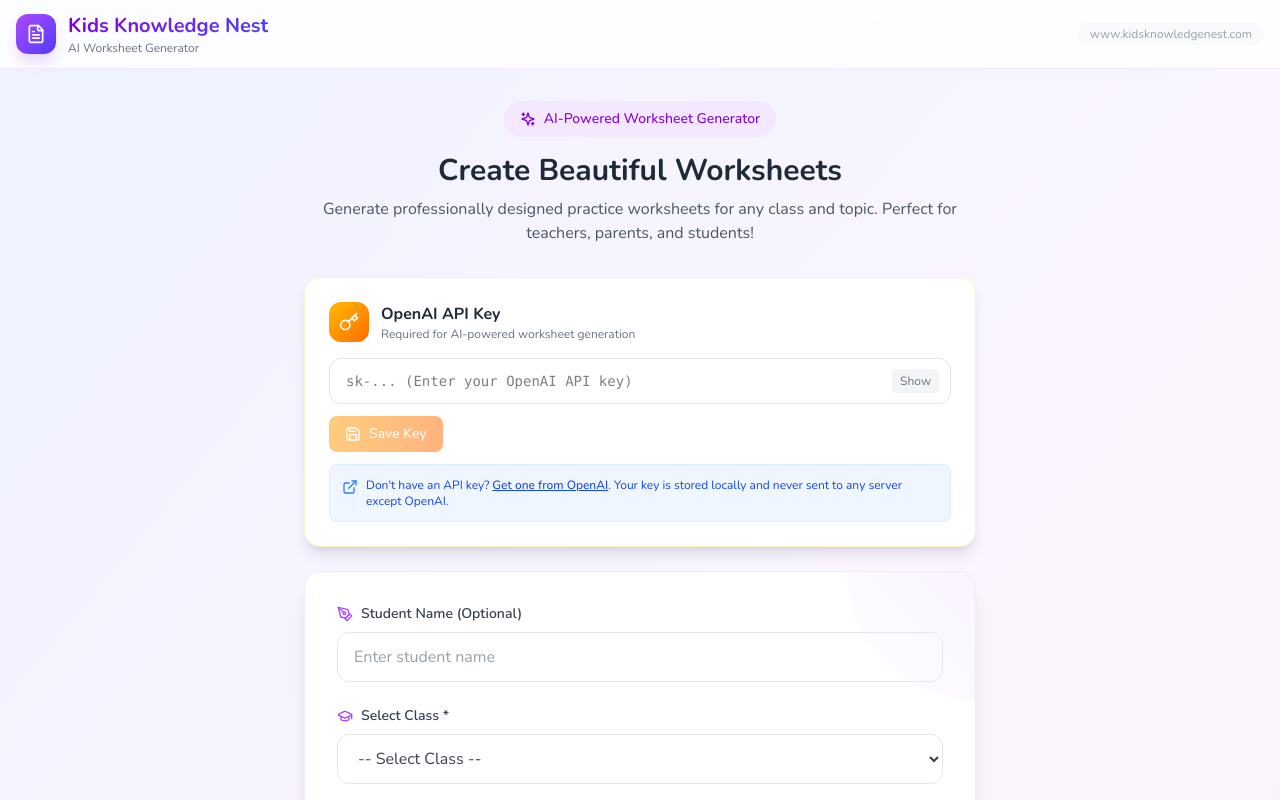
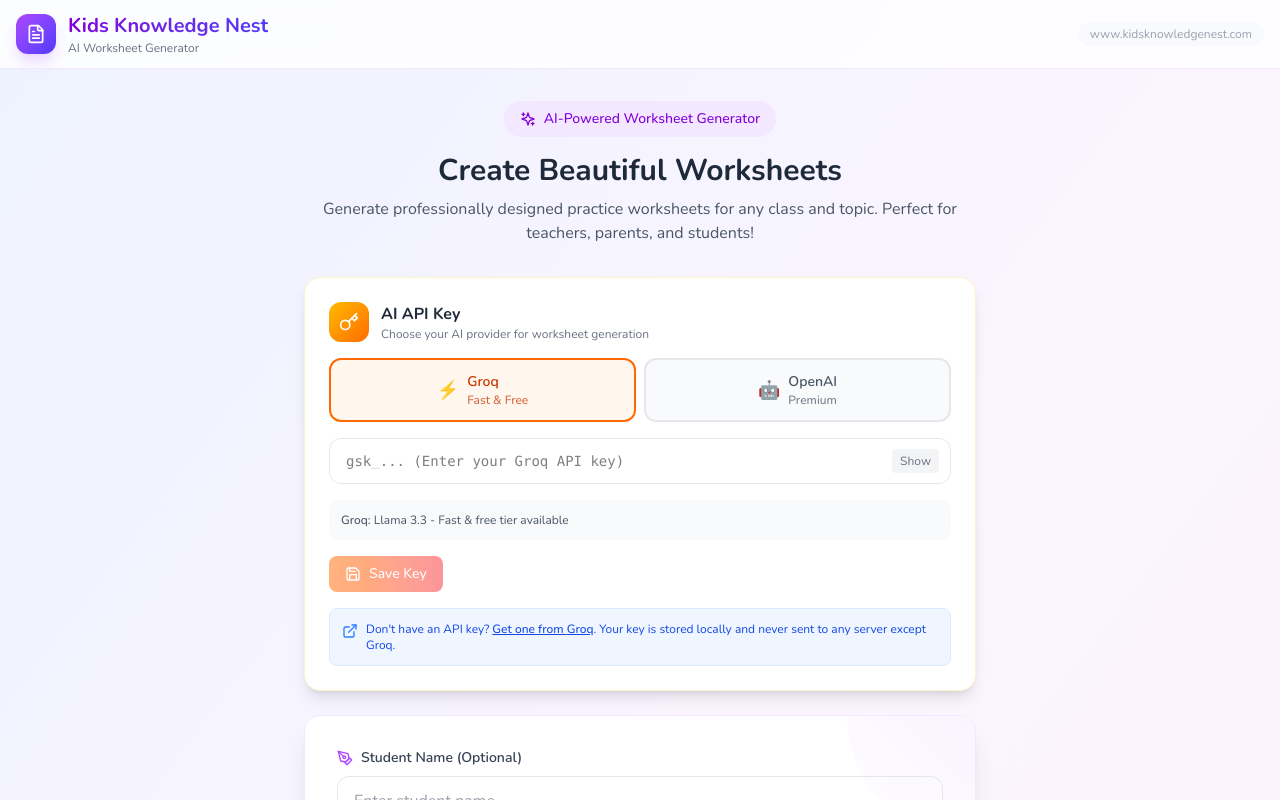
Before and after one commit to pvk2006k/WORKSHEET-GENERATOR, a React (Vite) app: page / in a window 1280 px wide. Shown: the top 800 px of the page. Built offline with nearby package versions, Linux system fonts and the light colour scheme.

Commit message:
task snapshot 94efeae5-b5df-4f54-810d-b685132d3b47

```diff
--- a/package.json
+++ b/package.json
@@ -15,6 +15,7 @@
     "canvas-confetti": "^1.9.3",
     "date-fns": "^2.30.0",
     "framer-motion": "^11.16.1",
+    "groq-sdk": "^1.6.0",
     "html2canvas": "^1.4.1",
     "jspdf": "^4.2.1",
     "lucide-react": "^0.294.0",
--- a/src/App.tsx
+++ b/src/App.tsx
@@ -1,7 +1,8 @@
 import { useState, useRef } from 'react';
 import { WorksheetData } from './types';
 import { generateWorksheet } from './utils/aiGenerator';
-import { generateWorksheetWithAI, isAPIConfigured } from './utils/openAIService';
+import { generateWorksheetWithAI, isAPIConfigured as isOpenAIConfigured } from './utils/openAIService';
+import { generateWorksheetWithGroq, isGroqConfigured } from './utils/groqService';
 import WorksheetForm from './components/WorksheetForm';
 import WorksheetPreview from './components/WorksheetPreview';
 import APIKeySettings from './components/APIKeySettings';
@@ -23,7 +24,10 @@ function App() {
     try {
       let data: WorksheetData;
 
-      if (isAPIConfigured()) {
+      if (isGroqConfigured()) {
+        // Use Groq API
+        data = await generateWorksheetWithGroq(className, topic, numQuestions);
+      } else if (isOpenAIConfigured()) {
         // Use OpenAI API
         data = await generateWorksheetWithAI(className, topic, numQuestions);
       } else {
@@ -42,7 +46,7 @@ function App() {
   };
 
   const handleAPIKeySaved = () => {
-    setIsAPIReady(isAPIConfigured());
+    setIsAPIReady(isGroqConfigured() || isOpenAIConfigured());
   };
 
   const handleReset = () => {
@@ -143,11 +147,13 @@ function App() {
               <Loader2 className="w-8 h-8 text-purple-600 absolute top-1/2 left-1/2 -translate-x-1/2 -translate-y-1/2 animate-pulse" />
             </div>
             <h3 className="text-xl font-semibold text-gray-700 mt-6">
-              {isAPIConfigured() ? 'AI is Generating Your Worksheet...' : 'Generating Your Worksheet...'}
+              {(isGroqConfigured() || isOpenAIConfigured()) ? 'AI is Generating Your Worksheet...' : 'Generating Your Worksheet...'}
             </h3>
             <p className="text-gray-500 mt-2">
-              {isAPIConfigured()
-                ? 'OpenAI is crafting personalized questions for you'
+              {isGroqConfigured()
+                ? 'Groq (Llama) is crafting personalized questions for you'
+                : isOpenAIConfigured()
+                ? 'OpenAI (GPT) is crafting personalized questions for you'
                 : 'Creating questions from our question bank'}
             </p>
             <div className="flex gap-1 mt-4">
@@ -155,7 +161,7 @@ function App() {
               <div className="w-2 h-2 bg-purple-400 rounded-full animate-bounce" style={{ animationDelay: '150ms' }}></div>
               <div className="w-2 h-2 bg-purple-400 rounded-full animate-bounce" style={{ animationDelay: '300ms' }}></div>
             </div>
-            {isAPIConfigured() && (
+            {(isGroqConfigured() || isOpenAIConfigured()) && (
               <p className="text-xs text-gray-400 mt-4">This may take 10-20 seconds...</p>
             )}
           </div>
--- a/src/components/APIKeySettings.tsx
+++ b/src/components/APIKeySettings.tsx
@@ -1,12 +1,14 @@
 import { useState, useEffect } from 'react';
 import { Key, Save, Trash2, ExternalLink, CheckCircle } from 'lucide-react';
-import { initializeOpenAI, isAPIConfigured } from '../utils/openAIService';
+import { initializeOpenAI, isAPIConfigured as isOpenAIConfigured } from '../utils/openAIService';
+import { initializeGroq, isGroqConfigured } from '../utils/groqService';
 
 interface APIKeySettingsProps {
   onKeySaved: () => void;
 }
 
 export default function APIKeySettings({ onKeySaved }: APIKeySettingsProps) {
+  const [selectedProvider, setSelectedProvider] = useState<'openai' | 'groq'>('groq');
   const [apiKey, setApiKey] = useState('');
   const [savedKey, setSavedKey] = useState('');
   const [showKey, setShowKey] = useState(false);
@@ -14,21 +16,51 @@ export default function APIKeySettings({ onKeySaved }: APIKeySettingsProps) {
   const [isConfigured, setIsConfigured] = useState(false);
 
   useEffect(() => {
-    // Load saved API key from localStorage
-    const saved = localStorage.getItem('openai_api_key');
-    if (saved) {
-      setSavedKey(saved);
-      setApiKey(saved);
-      initializeOpenAI(saved);
+    // Load saved API keys from localStorage
+    const savedOpenAI = localStorage.getItem('openai_api_key');
+    const savedGroq = localStorage.getItem('groq_api_key');
+
+    if (savedGroq) {
+      setSelectedProvider('groq');
+      setApiKey(savedGroq);
+      setSavedKey(savedGroq);
+      initializeGroq(savedGroq);
+      setIsConfigured(true);
+    } else if (savedOpenAI) {
+      setSelectedProvider('openai');
+      setApiKey(savedOpenAI);
+      setSavedKey(savedOpenAI);
+      initializeOpenAI(savedOpenAI);
       setIsConfigured(true);
     }
   }, []);
 
+  const handleProviderChange = (provider: 'openai' | 'groq') => {
+    setSelectedProvider(provider);
+    const saved = localStorage.getItem(`${provider}_api_key`);
+    if (saved) {
+      setApiKey(saved);
+      setSavedKey(saved);
+      setIsConfigured(true);
+    } else {
+      setApiKey('');
+      setSavedKey('');
+      setIsConfigured(false);
+    }
+  };
+
   const handleSave = () => {
     if (!apiKey.trim()) return;
 
-    localStorage.setItem('openai_api_key', apiKey.trim());
-    initializeOpenAI(apiKey.trim());
+    const storageKey = `${selectedProvider}_api_key`;
+    localStorage.setItem(storageKey, apiKey.trim());
+
+    if (selectedProvider === 'openai') {
+      initializeOpenAI(apiKey.trim());
+    } else {
+      initializeGroq(apiKey.trim());
+    }
+
     setSavedKey(apiKey.trim());
     setIsConfigured(true);
     setIsSaved(true);
@@ -38,12 +70,32 @@ export default function APIKeySettings({ onKeySaved }: APIKeySettingsProps) {
   };
 
   const handleDelete = () => {
-    localStorage.removeItem('openai_api_key');
+    const storageKey = `${selectedProvider}_api_key`;
+    localStorage.removeItem(storageKey);
     setApiKey('');
     setSavedKey('');
     setIsConfigured(false);
     onKeySaved();
   };
+
+  const providerInfo = {
+    openai: {
+      name: 'OpenAI',
+      placeholder: 'sk-... (Enter your OpenAI API key)',
+      color: 'from-green-500 to-emerald-600',
+      link: 'https://platform.openai.com/api-keys',
+      description: 'GPT-4o-mini - High quality, paid API'
+    },
+    groq: {
+      name: 'Groq',
+      placeholder: 'gsk_... (Enter your Groq API key)',
+      color: 'from-orange-500 to-red-500',
+      link: 'https://console.groq.com/keys',
+      description: 'Llama 3.3 - Fast & free tier available'
+    }
+  };
+
+  const currentProvider = providerInfo[selectedProvider];
 
   return (
     <div className="bg-white rounded-2xl shadow-lg border border-amber-100 p-6 mb-6">
@@ -52,8 +104,8 @@ export default function APIKeySettings({ onKeySaved }: APIKeySettingsProps) {
           <Key className="w-5 h-5 text-white" />
         </div>
         <div>
-          <h3 className="font-bold text-gray-800">OpenAI API Key</h3>
-          <p className="text-xs text-gray-500">Required for AI-powered worksheet generation</p>
+          <h3 className="font-bold text-gray-800">AI API Key</h3>
+          <p className="text-xs text-gray-500">Choose your AI provider for worksheet generation</p>
         </div>
         {isConfigured && (
           <div className="ml-auto flex items-center gap-1 text-green-600 text-xs font-medium">
@@ -63,13 +115,52 @@ export default function APIKeySettings({ onKeySaved }: APIKeySettingsProps) {
         )}
       </div>
 
-      <div className="space-y-3">
+      <div className="space-y-4">
+        {/* Provider Selection */}
+        <div className="flex gap-2">
+          <button
+            type="button"
+            onClick={() => handleProviderChange('groq')}
+            className={`flex-1 px-4 py-3 rounded-xl border-2 transition-all text-sm font-medium ${
+              selectedProvider === 'groq'
+                ? 'border-orange-500 bg-orange-50 text-orange-700'
+                : 'border-gray-200 bg-gray-50 text-gray-600 hover:border-gray-300'
+            }`}
+          >
+            <div className="flex items-center justify-center gap-2">
+              <span className="text-lg">⚡</span>
+              <div className="text-left">
+                <div className="font-semibold">Groq</div>
+                <div className="text-xs opacity-75">Fast & Free</div>
+              </div>
+            </div>
+          </button>
+          <button
+            type="button"
+            onClick={() => handleProviderChange('openai')}
+            className={`flex-1 px-4 py-3 rounded-xl border-2 transition-all text-sm font-medium ${
+              selectedProvider === 'openai'
+                ? 'border-green-500 bg-green-50 text-green-700'
+                : 'border-gray-200 bg-gray-50 text-gray-600 hover:border-gray-300'
+            }`}
+          >
+            <div className="flex items-center justify-center gap-2">
+              <span className="text-lg">🤖</span>
+              <div className="text-left">
+                <div className="font-semibold">OpenAI</div>
+                <div className="text-xs opacity-75">Premium</div>
+              </div>
+            </div>
+          </button>
+        </div>
+
+        {/* API Key Input */}
         <div className="relative">
           <input
             type={showKey ? 'text' : 'password'}
             value={apiKey}
             onChange={(e) => setApiKey(e.target.value)}
-            placeholder="sk-... (Enter your OpenAI API key)"
+            placeholder={currentProvider.placeholder}
             className="w-full px-4 py-3 pr-20 rounded-xl border border-gray-200 focus:border-amber-400 focus:ring-2 focus:ring-amber-100 outline-none transition-all text-sm font-mono"
           />
           <button
@@ -81,12 +172,18 @@ export default function APIKeySettings({ onKeySaved }: APIKeySettingsProps) {
           </button>
         </div>
 
+        {/* Provider Description */}
+        <div className="text-xs text-gray-600 bg-gray-50 p-3 rounded-lg">
+          <span className="font-medium">{currentProvider.name}:</span> {currentProvider.description}
+        </div>
+
+        {/* Action Buttons */}
         <div className="flex items-center gap-2">
           <button
             type="button"
             onClick={handleSave}
             disabled={!apiKey.trim()}
-            className="flex items-center gap-2 px-4 py-2 bg-gradient-to-r from-amber-500 to-orange-500 text-white rounded-lg hover:from-amber-600 hover:to-orange-600 transition-all text-sm font-medium disabled:opacity-50 disabled:cursor-not-allowed"
+            className={`flex items-center gap-2 px-4 py-2 bg-gradient-to-r ${currentProvider.color} text-white rounded-lg hover:opacity-90 transition-all text-sm font-medium disabled:opacity-50 disabled:cursor-not-allowed`}
           >
             <Save className="w-4 h-4" />
             {isSaved ? 'Saved!' : 'Save Key'}
@@ -104,19 +201,20 @@ export default function APIKeySettings({ onKeySaved }: APIKeySettingsProps) {
           )}
         </div>
 
+        {/* Help Link */}
         <div className="flex items-start gap-2 p-3 bg-blue-50 rounded-lg border border-blue-100">
           <ExternalLink className="w-4 h-4 text-blue-500 mt-0.5 flex-shrink-0" />
           <p className="text-xs text-blue-700">
             Don't have an API key?{' '}
             <a
-              href="https://platform.openai.com/api-keys"
+              href={currentProvider.link}
               target="_blank"
               rel="noopener noreferrer"
               className="underline font-medium hover:text-blue-900"
             >
-              Get one from OpenAI
+              Get one from {currentProvider.name}
             </a>
-            . Your key is stored locally and never sent to any server except OpenAI.
+            . Your key is stored locally and never sent to any server except {currentProvider.name}.
           </p>
         </div>
       </div>
--- /dev/null
+++ b/src/utils/groqService.ts
@@ -0,0 +1,131 @@
+import Groq from 'groq-sdk';
+import { WorksheetData, Question } from '../types';
+
+let groq: Groq | null = null;
+
+export function initializeGroq(apiKey: string) {
+  groq = new Groq({
+    apiKey: apiKey,
+    dangerouslyAllowBrowser: true
+  });
+}
+
+export function isGroqConfigured(): boolean {
+  return groq !== null;
+}
+
+export async function generateWorksheetWithGroq(
+  className: string,
+  topic: string,
+  numQuestions: number
+): Promise<WorksheetData> {
+  if (!groq) {
+    throw new Error('Groq API not configured. Please enter your API key.');
+  }
+
+  const prompt = `Create a worksheet for ${className} students on the topic "${topic}".
+
+Generate exactly ${numQuestions} questions that are:
+- Age-appropriate for ${className}
+- Include a mix of question types (multiple choice, fill-in-the-blank, true/false)
+- Educational and engaging
+- Include clear explanations for each answer
+
+Format your response as a JSON object with this structure:
+{
+  "title": "Worksheet title",
+  "subject": "Subject name",
+  "instructions": ["instruction 1", "instruction 2", ...],
+  "questions": [
+    {
+      "id": 1,
+      "type": "multiple-choice" | "fill-in-blank" | "true-false",
+      "question": "Question text",
+      "options": ["option a", "option b", "option c", "option d"] (only for multiple-choice),
+      "correctAnswer": "Correct answer",
+      "explanation": "Detailed explanation of why this is correct",
+      "points": 2
+    }
+  ]
+}
+
+Make sure all questions are relevant to ${className} level and the topic "${topic}".`;
+
+  try {
+    const completion = await groq.chat.completions.create({
+      messages: [
+        {
+          role: "system",
+          content: "You are an expert educational content creator specializing in creating engaging, age-appropriate worksheets for students. Always respond with valid JSON only."
+        },
+        {
+          role: "user",
+          content: prompt
+        }
+      ],
+      model: "llama-3.3-70b-versatile",
+      temperature: 0.7,
+      max_tokens: 4000,
+    });
+
+    const responseText = completion.choices[0]?.message?.content || '';
+
+    // Parse the JSON response
+    let aiResponse;
+    try {
+      // Try to extract JSON from the response
+      const jsonMatch = responseText.match(/\{[\s\S]*\}/);
+      if (jsonMatch) {
+        aiResponse = JSON.parse(jsonMatch[0]);
+      } else {
+        throw new Error('No JSON found in response');
+      }
+    } catch (parseError) {
+      console.error('Failed to parse AI response:', responseText);
+      throw new Error('Failed to parse AI response. Please try again.');
+    }
+
+    // Generate practice set ID
+    const practiceSetId = `PSET-${className.replace(/\s/g, '').toUpperCase()}-${Date.now().toString(36).toUpperCase().slice(-4)}`;
+
+    // Calculate total marks
+    const totalMarks = aiResponse.questions.reduce((sum: number, q: Question) => sum + (q.points || 2), 0);
+
+    const worksheet: WorksheetData = {
+      title: aiResponse.title || `${topic} - Practice Worksheet`,
+      practiceSetId,
+      className,
+      subject: aiResponse.subject || topic,
+      topic,
+      totalMarks,
+      timeAllowed: `${Math.max(20, numQuestions * 3)} minutes`,
+      instructions: aiResponse.instructions || [
+        'Read each question carefully before answering.',
+        'Write your answers neatly in the space provided.',
+        'Each question carries equal marks as indicated.',
+        'Attempt all questions.',
+        'Check your answers before submitting.'
+      ],
+      questions: aiResponse.questions.map((q: any, idx: number) => ({
+        id: idx + 1,
+        type: q.type || 'fill-in-blank',
+        question: q.question,
+        options: q.options,
+        correctAnswer: q.correctAnswer,
+        explanation: q.explanation,
+        points: q.points || 2
+      }))
+    };
+
+    return worksheet;
+  } catch (error: any) {
+    console.error('Groq API error:', error);
+    if (error.message?.includes('API key')) {
+      throw new Error('Invalid API key. Please check your Groq API key.');
+    }
+    if (error.message?.includes('rate limit')) {
+      throw new Error('Rate limit exceeded. Please wait a moment and try again.');
+    }
+    throw new Error(error.message || 'Failed to generate worksheet. Please try again.');
+  }
+}
```
Also changed, not shown: 2 other files (tests, documents, lock files or other folders).
